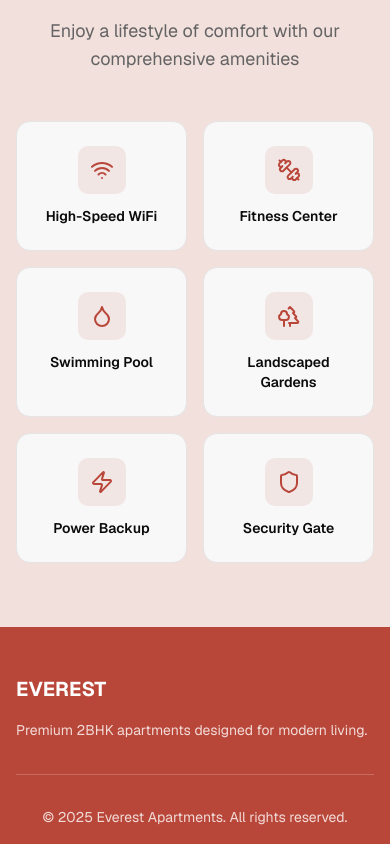
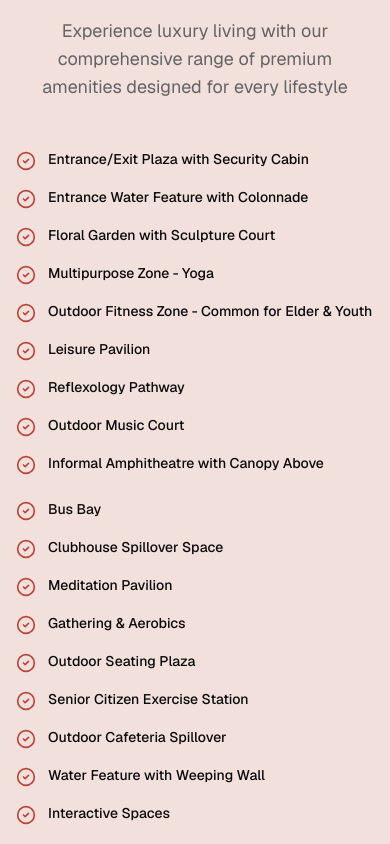
Before and after one commit to arkdevicu/v0-marketing-site-for-2bhk, a Next.js app: page / in a window 390 px wide. Shown: the part 2180-3024 px from the top of the page. Built offline with nearby package versions, Linux system fonts and the light colour scheme.

Commit message:
feat: update amenities list with detailed Everest features
Add comprehensive amenities from image and ensure responsive layout

#VERCEL_SKIP

Co-authored-by: arkdevicu <227661888+arkdevicu@users.noreply.github.com>

```diff
--- a/components/amenities.tsx
+++ b/components/amenities.tsx
@@ -1,12 +1,24 @@
-import { Wifi, Dumbbell, Droplet, Trees, Zap, Shield } from "lucide-react"
+import { CheckCircle2 } from "lucide-react"
 
 const amenities = [
-  { icon: Wifi, label: "High-Speed WiFi" },
-  { icon: Dumbbell, label: "Fitness Center" },
-  { icon: Droplet, label: "Swimming Pool" },
-  { icon: Trees, label: "Landscaped Gardens" },
-  { icon: Zap, label: "Power Backup" },
-  { icon: Shield, label: "Security Gate" },
+  "Entrance/Exit Plaza with Security Cabin",
+  "Entrance Water Feature with Colonnade",
+  "Floral Garden with Sculpture Court",
+  "Multipurpose Zone - Yoga",
+  "Outdoor Fitness Zone - Common for Elder & Youth",
+  "Leisure Pavilion",
+  "Reflexology Pathway",
+  "Outdoor Music Court",
+  "Informal Amphitheatre with Canopy Above",
+  "Bus Bay",
+  "Clubhouse Spillover Space",
+  "Meditation Pavilion",
+  "Gathering & Aerobics",
+  "Outdoor Seating Plaza",
+  "Senior Citizen Exercise Station",
+  "Outdoor Cafeteria Spillover",
+  "Water Feature with Weeping Wall",
+  "Interactive Spaces",
 ]
 
 export function Amenities() {
@@ -16,25 +28,27 @@ export function Amenities() {
         <div className="text-center mb-12 md:mb-16">
           <h2 className="text-3xl md:text-4xl font-bold text-foreground mb-4 text-balance">World-Class Amenities</h2>
           <p className="text-lg text-muted-foreground max-w-2xl mx-auto">
-            Enjoy a lifestyle of comfort with our comprehensive amenities
+            Experience luxury living with our comprehensive range of premium amenities designed for every lifestyle
           </p>
         </div>
 
-        <div className="grid grid-cols-2 md:grid-cols-3 gap-4 md:gap-6">
-          {amenities.map((amenity, index) => {
-            const Icon = amenity.icon
-            return (
-              <div
-                key={index}
-                className="bg-background p-6 md:p-8 rounded-xl border border-border hover:border-primary transition text-center hover:shadow-lg"
-              >
-                <div className="w-12 h-12 bg-primary/10 rounded-lg flex items-center justify-center mx-auto mb-3">
-                  <Icon className="w-6 h-6 text-primary" />
-                </div>
-                <p className="font-semibold text-foreground text-sm md:text-base">{amenity.label}</p>
+        <div className="grid grid-cols-1 md:grid-cols-2 gap-6 md:gap-8 max-w-4xl mx-auto">
+          <div className="space-y-4">
+            {amenities.slice(0, 9).map((amenity, index) => (
+              <div key={index} className="flex items-start gap-3">
+                <CheckCircle2 className="w-5 h-5 text-primary flex-shrink-0 mt-0.5" />
+                <p className="text-foreground font-medium text-sm md:text-base">{amenity}</p>
               </div>
-            )
-          })}
+            ))}
+          </div>
+          <div className="space-y-4">
+            {amenities.slice(9).map((amenity, index) => (
+              <div key={index + 9} className="flex items-start gap-3">
+                <CheckCircle2 className="w-5 h-5 text-primary flex-shrink-0 mt-0.5" />
+                <p className="text-foreground font-medium text-sm md:text-base">{amenity}</p>
+              </div>
+            ))}
+          </div>
         </div>
       </div>
     </section>
```
